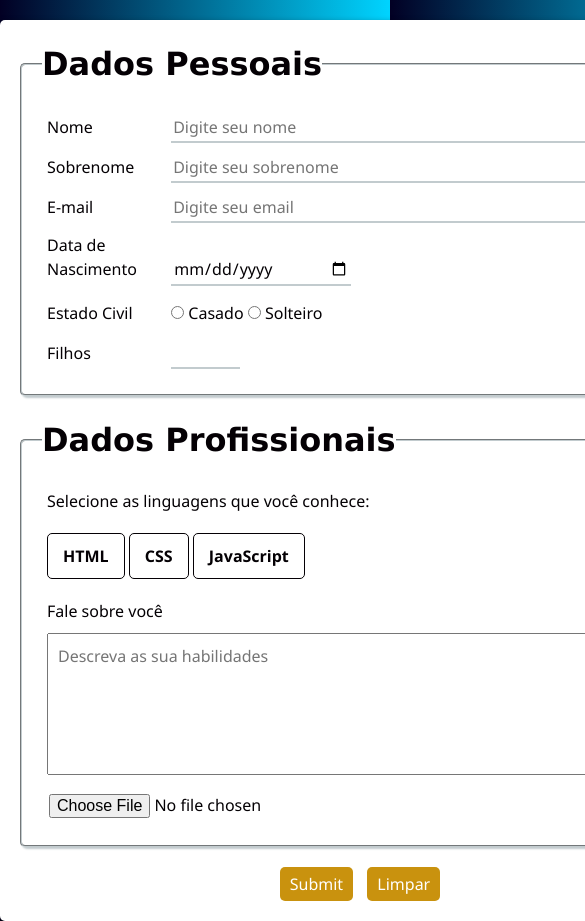
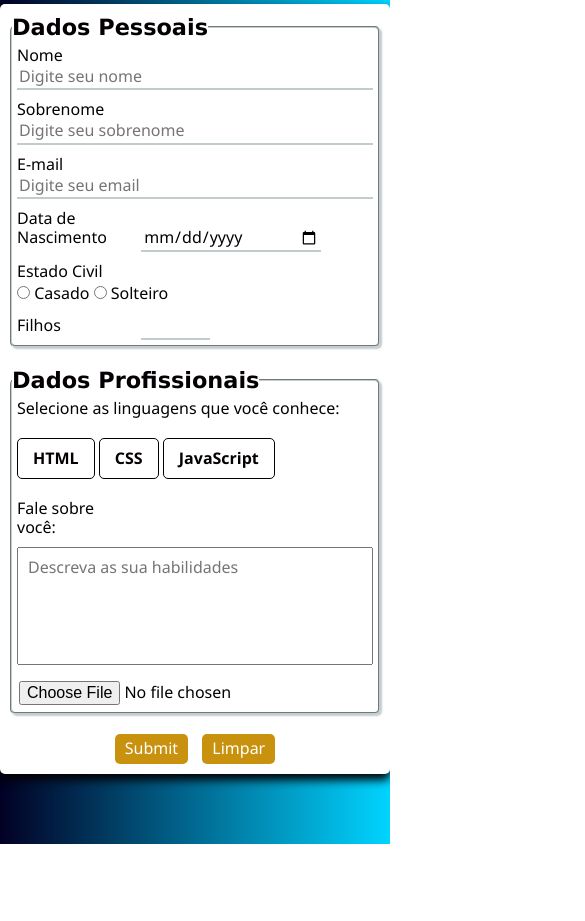
Before and after one commit to Wallace-Araujo-Dev/formulario-html-css, a plain HTML site: page index.html in a window 390 px wide. Shown: the top 921 px of the page, 585 px wide, since content can reach past the window. After the commit the page ends 844 px from the top, so only its background shows below. Drawn offline with Linux system fonts and the light colour scheme.

Commit message:
Correção do atributo [for] no label casado, que estava solteiro.

```diff
--- a/index.html
+++ b/index.html
@@ -31,9 +31,9 @@
                 <div class="row">
                     <label for="estadocivil">Estado Civil</label>
                     <input type="radio" value="Casado" id="casado" name="estadocivil">
-                    <label for="solteiro">Casado</label>
+                    <label for="casado">Casado</label>
                     <input type="radio" value="Solteiro" id="solteiro" name="estadocivil">
-                    <label for="">Solteiro</label>
+                    <label for="solteiro">Solteiro</label>
                 </div>
                 <div class="row">
                     <label for="filhos">Filhos</label>
@@ -54,7 +54,7 @@
                     <label for="js">JavaScript</label>
                 </div>
                 <div class="row">
-                    <label for="">Fale sobre você</label>
+                    <label for="">Fale sobre você:</label>
                 </div>
                 <div class="row">
                     <textarea name="sobre" id="sobre" cols="30" rows="5"  placeholder="Descreva as sua habilidades" autocomplete="off"></textarea>
--- a/style.css
+++ b/style.css
@@ -9,9 +9,9 @@
 }
 .content{
     background-color: #fff;
-    width: 720px;
+    max-width: 720px;
     padding: 20px;
-    margin: 20px auto 0 auto;
+    margin: 1% auto 0 auto;
     box-shadow: 0px 6px 10px;
     border-radius: 5px;
 }
@@ -49,7 +49,8 @@ input{
 input[id="nome"],
 [id="sobrenome"],
 [id="email"]{
-    width: 480px;
+    width: 100%;
+    max-width: 480px;
 }
 input[id="dtnasc"]{
     width: 180px;
@@ -79,8 +80,7 @@ textarea{
 }
 input[type="radio"],
 input[type="checkbox"]{
-    margin-top: 10px;
-    margin-bottom: 10px;
+    margin: 10px 0;
 }
 input::-webkit-outer-spin-button,
 input::-webkit-inner-spin-button{
@@ -128,6 +128,27 @@ input[type="reset"]:hover{
     cursor: pointer;
 }
 body{
-    background: rgb(2, 0, 36);
     background: linear-gradient(90deg, rgba(2, 0, 36, 1) 0%, rgba(0, 212, 255, 1) 100%);
 }
+
+@media (max-width:450px){
+    *{
+        line-height: 1.2;
+    }
+    .content{
+        padding: 10px;
+    }
+    legend{
+        font-size: 1.4rem;
+    }
+    label[for="estadocivil"]{
+        display: block;
+    }
+    fieldset{
+        padding: 0;
+    }
+    input[type="radio"],
+    input[type="checkbox"]{
+    margin: 5px 0;
+    }
+}
```
